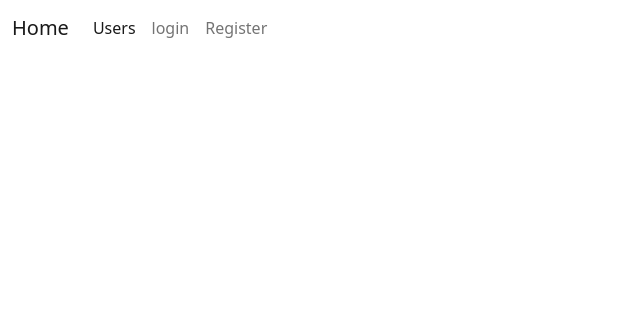
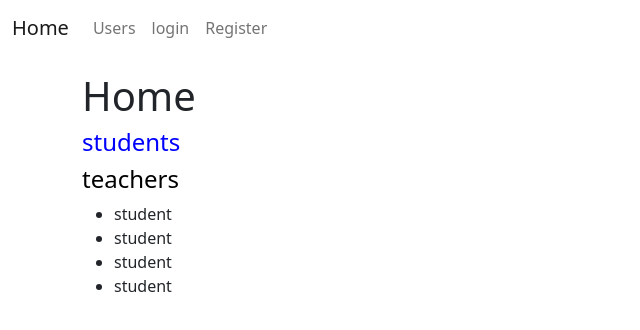
Before and after one commit to RandWeb/manangment-users, a React (Create React App) app: page /home/students in a window 1280 px wide. Shown: the top 330 px of the page, without its empty margins (0-640 px from the left). Built offline with nearby package versions, Linux system fonts and the light colour scheme.

Commit message:
ری اکت روتر دام نسخه 6

```diff
--- a/src/App.js
+++ b/src/App.js
@@ -1,6 +1,8 @@
 import React, { Component } from "react";
-import { Route, Routes, Switch } from "react-router-dom";
+import { Navigate, Outlet, Route, Routes } from "react-router-dom";
 import Home from "./components/home/Home";
+import Teachers from "./components/home/tabs/Teachers";
+import Students from "./components/home/tabs/Students";
 import Login from "./components/login/login";
 import Navbar from "./components/navigation/Navbar";
 import Register from "./components/register/Register";
@@ -16,10 +18,16 @@ class App extends Component {
         <div className="container mt-3">
           <Routes>
             <Route path="/users/" element={<Users />} />
-            <Route path="/users/:id" element={<User {...this.prop}/>} />
-            <Route path="/login/:timestamp?" component={Login} />
+            <Route path="/users" >
+              <Route path=":id" element={<User />} />
+            </Route>
+            <Route path="/login/:timestamp?" element={<Login />} />
             <Route path="/register/" element={<Register />} />
-            <Route path="/" element={<Home />} />
+            <Route path="/home" element={<Home />}>
+              <Route path="students" element={<Students />} />
+              <Route path="teachers" element={<Teachers />} />
+            </Route>
+            <Route path="/" element={<Navigate replace to={"/home"} />} />
           </Routes>
         </div>
       </>
--- a/src/components/home/Home.js
+++ b/src/components/home/Home.js
@@ -1,10 +1,43 @@
 import { Component } from "react";
+import { NavLink, Outlet } from "react-router-dom";
 
 class Home extends Component {
-    state = {  }
-    render() {
-        return (<h1>Home</h1>);
-    }
+  state = {};
+  render() {
+    return (
+      <>
+        <NavLink className="nav-link" aria-current="page" to="/home">
+          <h1>Home</h1>
+        </NavLink>
+        <h4>
+          <NavLink
+            className="nav-link"
+            aria-current="page"
+            to="/home/students"
+            style={({ isActive }) => {
+              return { color: isActive ? "blue" : "black" };
+            }}
+          >
+            students
+          </NavLink>
+        </h4>
+
+        <h4>
+          <NavLink
+            className="nav-link"
+            aria-current="page"
+            to="/home/teachers"
+            style={({ isActive }) => {
+              return { color: isActive ? "blue" : "black" };
+            }}
+          >
+            teachers
+          </NavLink>
+        </h4>
+        <Outlet />
+      </>
+    );
+  }
 }
 
 export default Home;
--- /dev/null
+++ b/src/components/home/tabs/Students.jsx
@@ -0,0 +1,14 @@
+const Students = () => {
+  return (
+    <>
+      <ul>
+        <li>student</li>
+        <li>student</li>
+        <li>student</li>
+        <li>student</li>
+      </ul>
+    </>
+  );
+};
+
+export default Students;
--- /dev/null
+++ b/src/components/home/tabs/Teachers.jsx
@@ -0,0 +1,13 @@
+const Teachers = () => {
+  return (
+    <>
+      <ul>
+        <li>teacher</li>
+        <li>teacher</li>
+        <li>teacher</li>
+      </ul>
+    </>
+  );
+};
+
+export default Teachers;
--- a/src/components/navigation/Navbar.js
+++ b/src/components/navigation/Navbar.js
@@ -1,5 +1,5 @@
 import { Component } from "react";
-import { Link } from "react-router-dom";
+import {  NavLink } from "react-router-dom";
 
 class Navbar extends Component {
   state = {};
@@ -7,9 +7,9 @@ class Navbar extends Component {
     return (
       <nav className="navbar navbar-expand-lg bg-body-tertiary">
         <div className="container-fluid">
-          <Link className="navbar-brand" to="/">
+          <NavLink className="navbar-brand" to="/">
             Home
-          </Link>
+          </NavLink>
           <button
             className="navbar-toggler"
             type="button"
@@ -24,23 +24,19 @@ class Navbar extends Component {
           <div className="collapse navbar-collapse" id="navbarNav">
             <ul className="navbar-nav">
               <li className="nav-item">
-                <Link
-                  className="nav-link active"
-                  aria-current="page"
-                  to="/Users"
-                >
+                <NavLink className="nav-link" aria-current="page" to="/Users">
                   Users
-                </Link>
+                </NavLink>
               </li>
               <li className="nav-item">
-                <Link className="nav-link" to="/login">
+                <NavLink className="nav-link" to="/login">
                   login
-                </Link>
+                </NavLink>
               </li>
               <li className="nav-item">
-                <Link className="nav-link" to="/register">
+                <NavLink className="nav-link" to="/register">
                   Register
-                </Link>
+                </NavLink>
               </li>
             </ul>
           </div>
--- a/src/components/users/user/User.js
+++ b/src/components/users/user/User.js
@@ -2,13 +2,14 @@ import { useEffect, useState } from "react";
 import { useParams } from "react-router-dom";
 import axios from "axios";
 
-const User = () => {
+const User = ({location}) => {
   const [user, setUser] = useState({});
-  const params = useParams();
+  const {id} = useParams();
+  console.log(location)
 
   useEffect(async () => {
     const response = await axios.get(
-      `https://reqres.in/api/users/${params.id}`
+      `https://reqres.in/api/users/${id}`
     );
     console.log(response.data.data);
     setUser(response.data.data);
```
